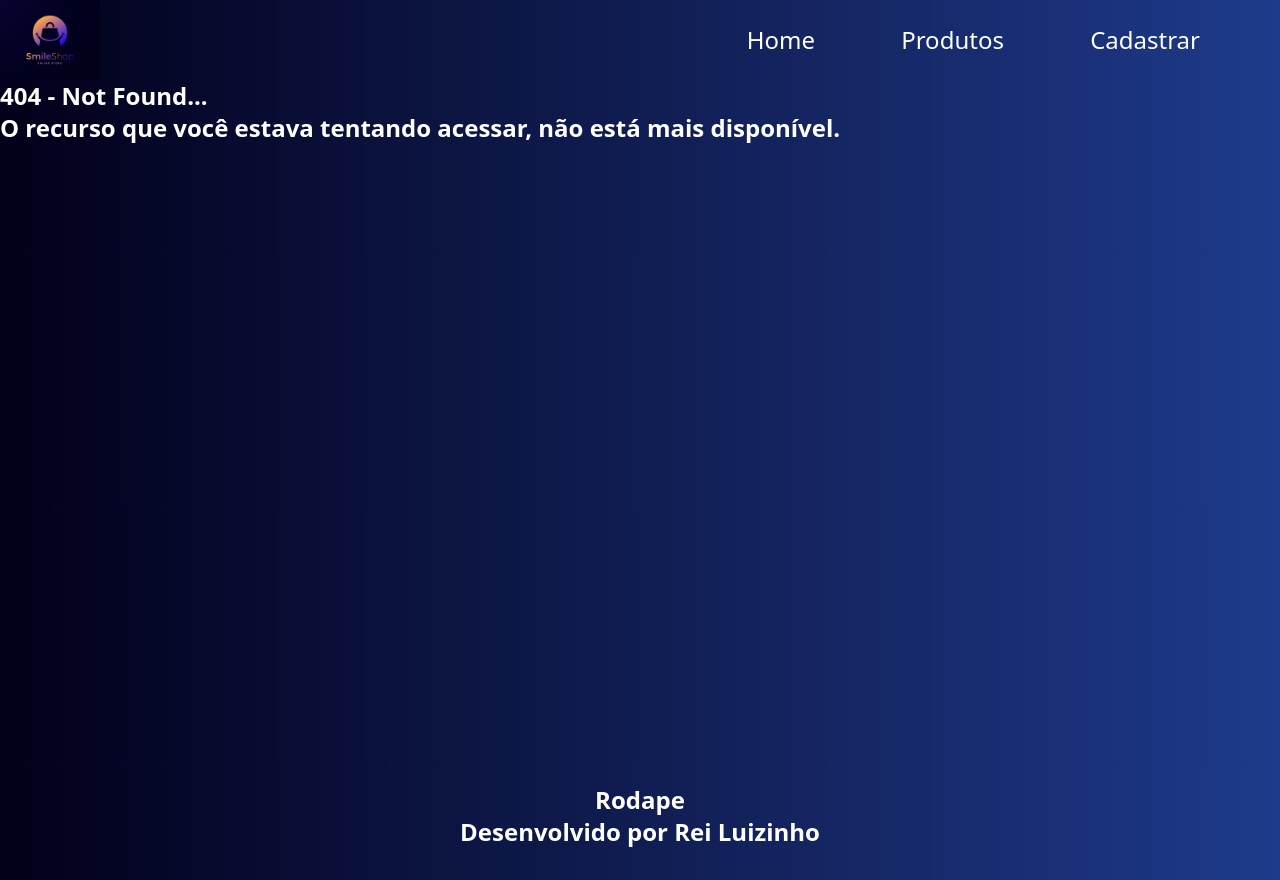
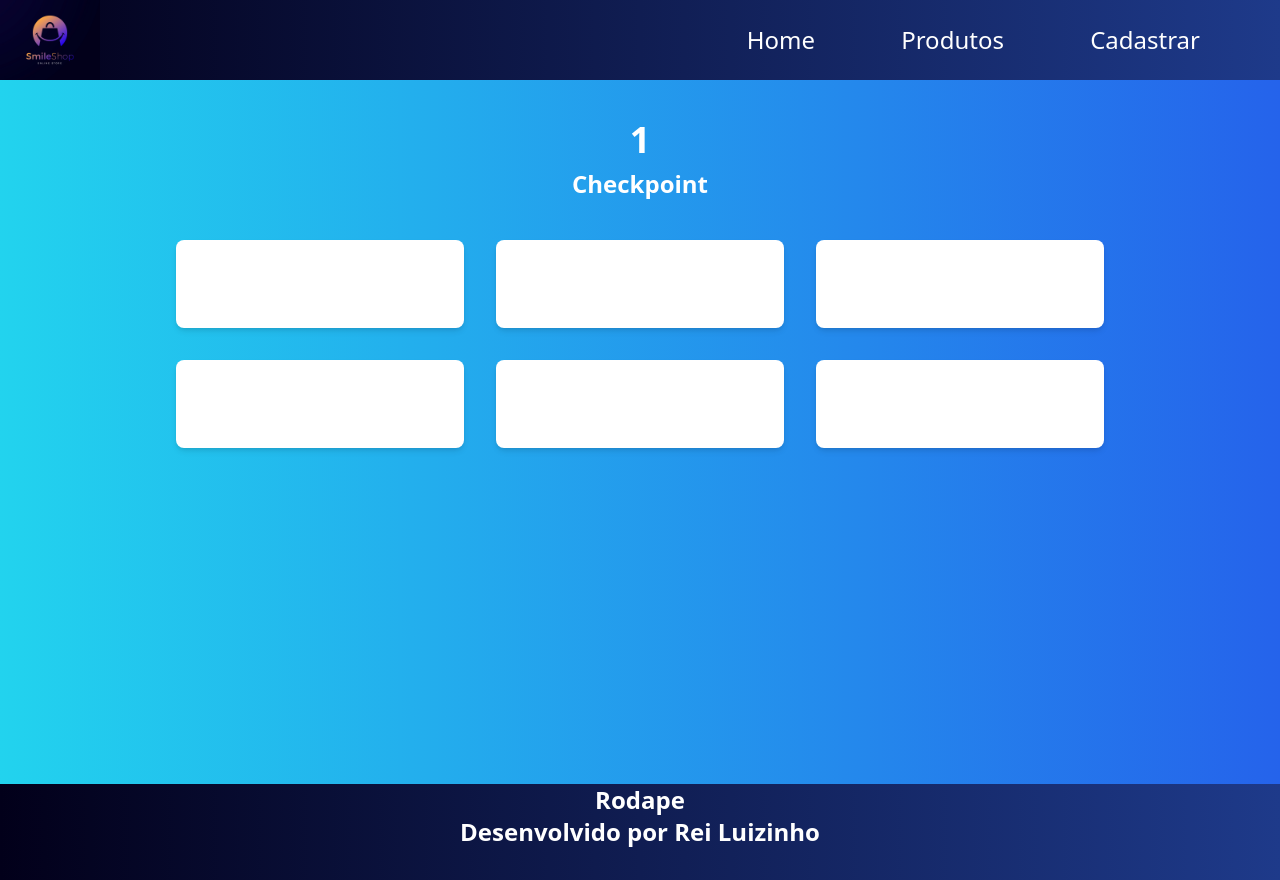
Before and after one commit to marcos3777/CP3_FRONT_RepositorioNotasFIAP, a Next.js app in the folder portifolio/: page /checkpoint/1 in a window 1280 px wide. Before the commit this address had no page. Built offline with nearby package versions, Linux system fonts and the light colour scheme.

Commit message:
Criada page inicial e page do checkpoint.

```diff
--- /dev/null
+++ b/portifolio/src/app/checkpoint/[name]/page.tsx
@@ -0,0 +1,44 @@
+// pages/checkpoint/[name]/page.tsx
+
+"use client";
+import { useParams } from 'next/navigation';
+import { useEffect, useState } from 'react';
+import Link from 'next/link';
+
+export default function CheckpointMateriaPage() {
+  const { name } = useParams();
+  const [nome, setNome] = useState<string>('');
+
+  useEffect(() => {
+    if (name) {
+      setNome(name as string);
+    }
+  }, [name]);
+
+  const materias = [
+    'ARTIFICIAL INTELLIGENCE & CHATBOT',
+    'DOMAIN DRIVEN DESIGN USING JAVA',
+    'BUILDING RELATIONAL DATABASE',
+    'FRONT-END DESIGN ENGINEERING',
+    'COMPUTATIONAL THINKING USING PYTHON',
+    'SOFTWARE ENGINEERING AND BUSINESS MODEL'
+  ];
+
+  return (
+    <div className="min-h-screen bg-gradient-to-r from-cyan-400 to-blue-600 p-10">
+      <header className="text-center mb-10">
+        <h1 className="text-4xl font-bold text-white">{nome.toUpperCase()}</h1>
+        <p className="text-2xl font-semibold text-white mt-2">Checkpoint</p>
+      </header>
+      <main className="flex flex-wrap justify-center gap-8">
+        {materias.map((materia) => (
+          <Link key={materia} href={`/checkpoint/${encodeURIComponent(materia.toLowerCase().replace(/\s+/g, '-'))}`} passHref>
+            <div className="bg-white px-6 py-4 rounded-lg shadow-md text-center cursor-pointer w-72 hover:bg-gray-200 transition-all">
+              <p className="text-lg font-bold">{materia}</p>
+            </div>
+          </Link>
+        ))}
+      </main>
+    </div>
+  );
+}
--- a/portifolio/src/app/page.tsx
+++ b/portifolio/src/app/page.tsx
@@ -76,7 +76,7 @@ export default function Home() {
           </table>
           {selectedCard === "Marcos Vinicius" && (
             <div className="mt-4 space-x-4">
-              <button className="bg-blue-500 text-white px-4 py-2 rounded" onClick={() => window.location.href = "/prova/cp"}>CP</button>
+              <button className="bg-blue-500 text-white px-4 py-2 rounded" onClick={() => window.location.href = "/checkpoint/marcos"}>CP</button>
               <button className="bg-blue-500 text-white px-4 py-2 rounded" onClick={() => window.location.href = "/prova/sp"}>SP</button>
               <button className="bg-blue-500 text-white px-4 py-2 rounded" onClick={() => window.location.href = "/prova/globalsolution"}>GS</button>
             </div>
@@ -110,7 +110,7 @@ export default function Home() {
           </table>
           {selectedCard === "Richardy B." && (
             <div className="mt-4 space-x-4">
-              <button className="bg-blue-500 text-white px-4 py-2 rounded" onClick={() => window.location.href = "/prova/cp"}>CP</button>
+              <button className="bg-blue-500 text-white px-4 py-2 rounded" onClick={() => window.location.href = "/checkpoint/richardy"}>CP</button>
               <button className="bg-blue-500 text-white px-4 py-2 rounded" onClick={() => window.location.href = "/prova/sp"}>SP</button>
               <button className="bg-blue-500 text-white px-4 py-2 rounded" onClick={() => window.location.href = "/prova/globalsolution"}>GS</button>
             </div>
```
